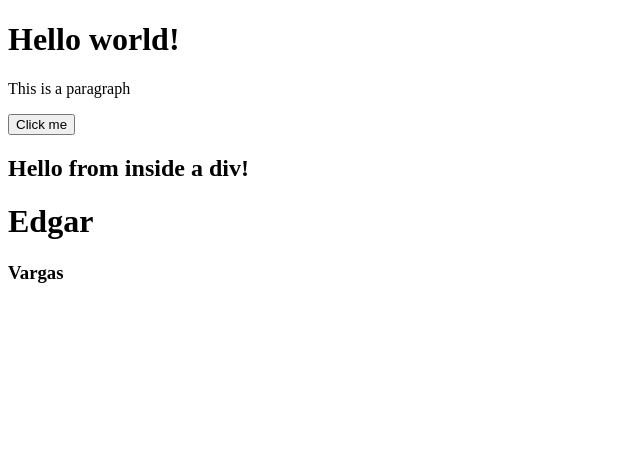
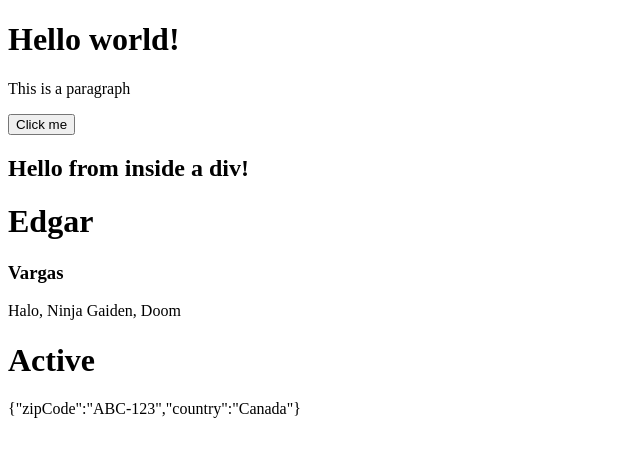
Before and after one commit to david-vargas98/reactFirstSteps, a React (Vite) app: page / in a window 1280 px wide. Shown: the top 456 px of the page, without its empty margins (0-640 px from the left). Built offline with nearby package versions, Linux system fonts and the light colour scheme.

Commit message:
feat: printing variable sinto the component.

```diff
--- a/src/MyAwesomeApp.tsx
+++ b/src/MyAwesomeApp.tsx
@@ -1,8 +1,27 @@
 export function MyAwesomeApp() {
-    return(
+    const firstName = "Edgar";
+    const lastName = "Vargas";
+
+    const myFavoriteGames = ['Halo', 'Ninja Gaiden', 'Doom'];
+    const isActive = true;
+
+    const address = {
+        zipCode: 'ABC-123',
+        country: 'Canada'
+    }
+
+    return (
         <>
-            <h1>Edgar</h1>
-            <h3>Vargas</h3>
+            <h1>{firstName}</h1>
+            <h3>{lastName}</h3>
+
+            <p>{ myFavoriteGames.join(', ') }</p>
+
+            <h1>{ isActive ? 'Active' : 'Not active' }</h1>
+
+            <p>
+                { JSON.stringify(address) }
+            </p>
         </>
-    )
+    );
 }
```
